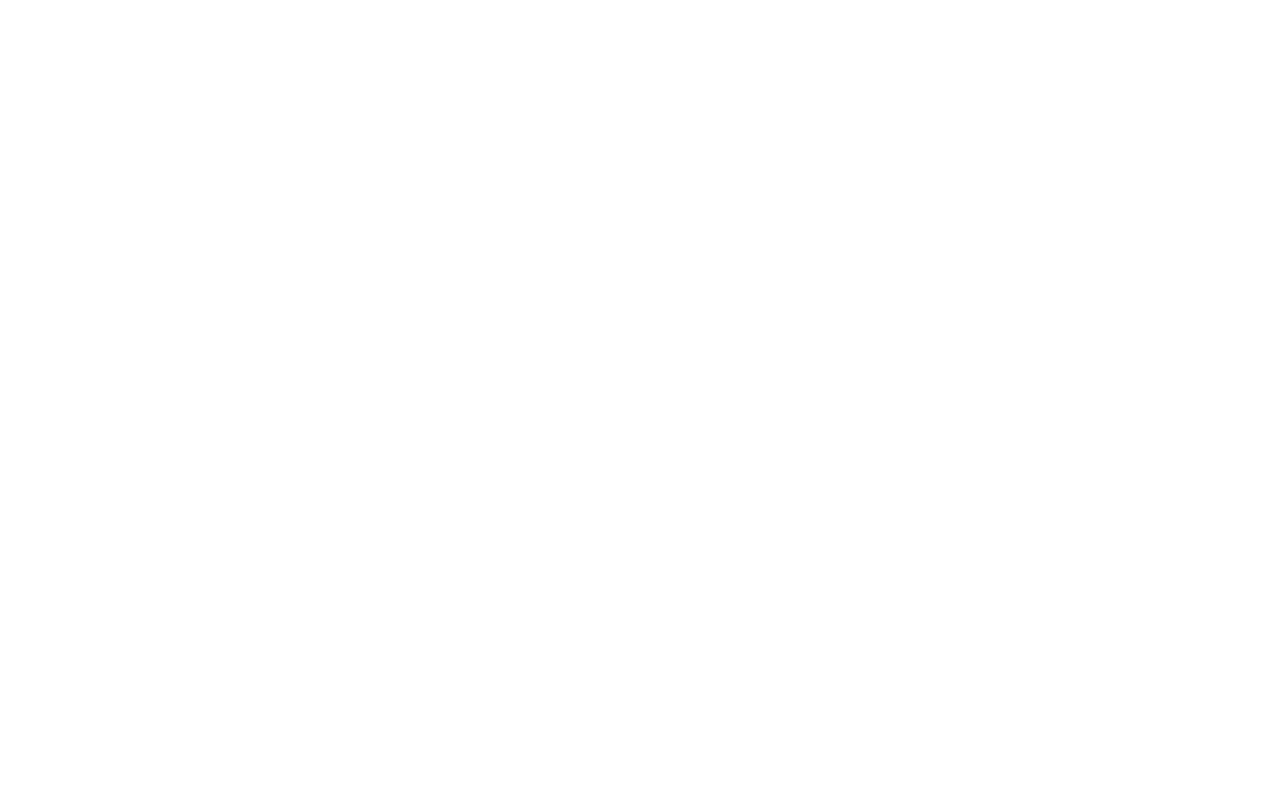
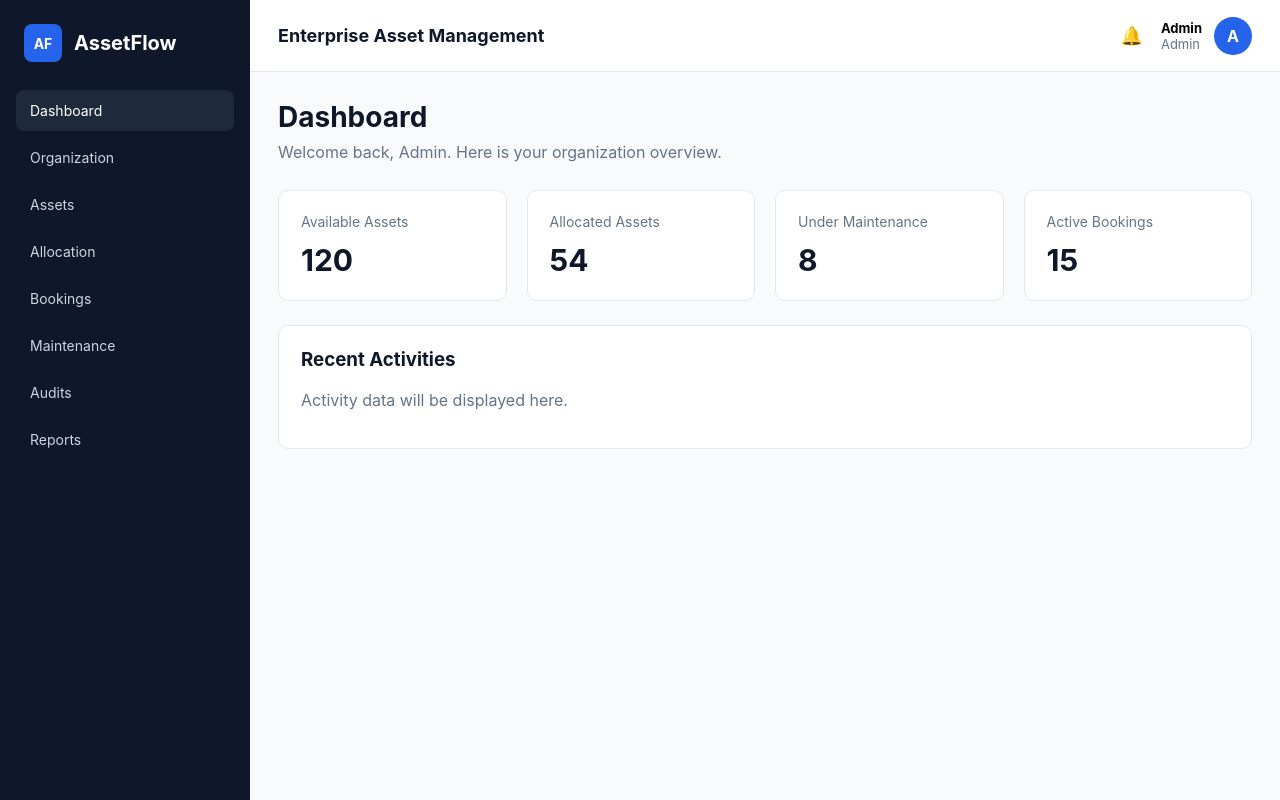
Before and after one commit to Arunpradeepu/asset_Flow_Enterprise_Asset_Resource_Management_System, a React app in the folder frontend/: page /dashboard in a window 1280 px wide. Before the commit this address had no page. Built offline with nearby package versions, Linux system fonts and the light colour scheme; the HTML template or start-up script is replaced by a standard one.

Commit message:
feat: add dashboard layout with sidebar and navbar

```diff
--- a/frontend/src/App.css
+++ b/frontend/src/App.css
@@ -94,3 +94,176 @@
 .login-button:hover {
   background: #1d4ed8;
 }
+.dashboard-layout {
+  display: flex;
+  min-height: 100vh;
+  background: #f8fafc;
+}
+
+.sidebar {
+  width: 250px;
+  min-height: 100vh;
+  background: #0f172a;
+  color: #ffffff;
+  padding: 24px 16px;
+}
+
+.sidebar-brand {
+  display: flex;
+  align-items: center;
+  gap: 12px;
+  padding: 0 8px 28px;
+  font-size: 20px;
+  font-weight: 700;
+}
+
+.sidebar-logo {
+  width: 38px;
+  height: 38px;
+  display: flex;
+  align-items: center;
+  justify-content: center;
+  background: #2563eb;
+  border-radius: 8px;
+  font-size: 14px;
+}
+
+.sidebar-nav {
+  display: flex;
+  flex-direction: column;
+  gap: 6px;
+}
+
+.sidebar-link {
+  padding: 12px 14px;
+  color: #cbd5e1;
+  text-decoration: none;
+  border-radius: 8px;
+  font-size: 14px;
+}
+
+.sidebar-link:hover,
+.sidebar-link.active {
+  color: #ffffff;
+  background: #1e293b;
+}
+
+.dashboard-main {
+  flex: 1;
+  min-width: 0;
+}
+
+.navbar {
+  height: 72px;
+  display: flex;
+  align-items: center;
+  justify-content: space-between;
+  padding: 0 28px;
+  background: #ffffff;
+  border-bottom: 1px solid #e2e8f0;
+}
+
+.navbar h2 {
+  margin: 0;
+  font-size: 18px;
+  color: #0f172a;
+}
+
+.navbar-user {
+  display: flex;
+  align-items: center;
+  gap: 12px;
+}
+
+.notification-button {
+  border: none;
+  background: transparent;
+  font-size: 18px;
+  cursor: pointer;
+}
+
+.user-info {
+  display: flex;
+  flex-direction: column;
+  font-size: 13px;
+}
+
+.user-info span {
+  color: #64748b;
+}
+
+.user-avatar {
+  width: 38px;
+  height: 38px;
+  display: flex;
+  align-items: center;
+  justify-content: center;
+  background: #2563eb;
+  color: #ffffff;
+  border-radius: 50%;
+  font-weight: 700;
+}
+
+.dashboard-content {
+  padding: 28px;
+}
+
+.page-header h1 {
+  margin: 0;
+  color: #0f172a;
+  font-size: 28px;
+}
+
+.page-header p {
+  margin: 8px 0 28px;
+  color: #64748b;
+}
+
+.kpi-grid {
+  display: grid;
+  grid-template-columns: repeat(4, 1fr);
+  gap: 20px;
+}
+
+.kpi-card,
+.dashboard-panel {
+  background: #ffffff;
+  border: 1px solid #e2e8f0;
+  border-radius: 10px;
+  padding: 22px;
+}
+
+.kpi-card {
+  display: flex;
+  flex-direction: column;
+  gap: 12px;
+}
+
+.kpi-card span {
+  color: #64748b;
+  font-size: 14px;
+}
+
+.kpi-card strong {
+  color: #0f172a;
+  font-size: 30px;
+}
+
+.dashboard-panel {
+  margin-top: 24px;
+}
+
+.dashboard-panel h3 {
+  margin-top: 0;
+  color: #0f172a;
+}
+
+.dashboard-panel p {
+  color: #64748b;
+}
+
+@media (max-width: 900px) {
+  .kpi-grid {
+    grid-template-columns: repeat(2, 1fr);
+  }
+}
--- /dev/null
+++ b/frontend/src/components/Navbar.jsx
@@ -0,0 +1,31 @@
+function Navbar() {
+  const user = {
+    name: 'Admin',
+    role: 'Admin',
+  }
+
+  return (
+    <header className="navbar">
+      <div>
+        <h2>Enterprise Asset Management</h2>
+      </div>
+
+      <div className="navbar-user">
+        <button className="notification-button" type="button">
+          🔔
+        </button>
+
+        <div className="user-info">
+          <strong>{user.name}</strong>
+          <span>{user.role}</span>
+        </div>
+
+        <div className="user-avatar">
+          {user.name.charAt(0)}
+        </div>
+      </div>
+    </header>
+  )
+}
+
+export default Navbar
--- /dev/null
+++ b/frontend/src/components/Sidebar.jsx
@@ -0,0 +1,39 @@
+    import { NavLink } from 'react-router-dom'
+
+const menuItems = [
+  { name: 'Dashboard', path: '/dashboard' },
+  { name: 'Organization', path: '/organization' },
+  { name: 'Assets', path: '/assets' },
+  { name: 'Allocation', path: '/allocation' },
+  { name: 'Bookings', path: '/bookings' },
+  { name: 'Maintenance', path: '/maintenance' },
+  { name: 'Audits', path: '/audits' },
+  { name: 'Reports', path: '/reports' },
+]
+
+function Sidebar() {
+  return (
+    <aside className="sidebar">
+      <div className="sidebar-brand">
+        <div className="sidebar-logo">AF</div>
+        <span>AssetFlow</span>
+      </div>
+
+      <nav className="sidebar-nav">
+        {menuItems.map((item) => (
+          <NavLink
+            key={item.path}
+            to={item.path}
+            className={({ isActive }) =>
+              `sidebar-link ${isActive ? 'active' : ''}`
+            }
+          >
+            {item.name}
+          </NavLink>
+        ))}
+      </nav>
+    </aside>
+  )
+}
+
+export default Sidebar
--- /dev/null
+++ b/frontend/src/layouts/DashboardLayout.jsx
@@ -0,0 +1,21 @@
+import { Outlet } from 'react-router-dom'
+import Navbar from '../components/Navbar'
+import Sidebar from '../components/Sidebar'
+
+function DashboardLayout() {
+  return (
+    <div className="dashboard-layout">
+      <Sidebar />
+
+      <div className="dashboard-main">
+        <Navbar />
+
+        <main className="dashboard-content">
+          <Outlet />
+        </main>
+      </div>
+    </div>
+  )
+}
+
+export default DashboardLayout
--- /dev/null
+++ b/frontend/src/pages/Dashboard.jsx
@@ -0,0 +1,41 @@
+function Dashboard() {
+  return (
+    <div>
+      <div className="page-header">
+        <div>
+          <h1>Dashboard</h1>
+          <p>Welcome back, Admin. Here is your organization overview.</p>
+        </div>
+      </div>
+
+      <div className="kpi-grid">
+        <div className="kpi-card">
+          <span>Available Assets</span>
+          <strong>120</strong>
+        </div>
+
+        <div className="kpi-card">
+          <span>Allocated Assets</span>
+          <strong>54</strong>
+        </div>
+
+        <div className="kpi-card">
+          <span>Under Maintenance</span>
+          <strong>8</strong>
+        </div>
+
+        <div className="kpi-card">
+          <span>Active Bookings</span>
+          <strong>15</strong>
+        </div>
+      </div>
+
+      <div className="dashboard-panel">
+        <h3>Recent Activities</h3>
+        <p>Activity data will be displayed here.</p>
+      </div>
+    </div>
+  )
+}
+
+export default Dashboard
--- a/frontend/src/routes/AppRoutes.jsx
+++ b/frontend/src/routes/AppRoutes.jsx
@@ -1,4 +1,12 @@
-import { BrowserRouter, Navigate, Route, Routes } from 'react-router-dom'
+import {
+  BrowserRouter,
+  Navigate,
+  Route,
+  Routes,
+} from 'react-router-dom'
+
+import DashboardLayout from '../layouts/DashboardLayout'
+import Dashboard from '../pages/Dashboard'
 import Login from '../pages/Login'
 
 function AppRoutes() {
@@ -6,6 +14,11 @@
     <BrowserRouter>
       <Routes>
         <Route path="/login" element={<Login />} />
+
+        <Route element={<DashboardLayout />}>
+          <Route path="/dashboard" element={<Dashboard />} />
+        </Route>
+
         <Route path="/" element={<Navigate to="/login" replace />} />
       </Routes>
     </BrowserRouter>
```
